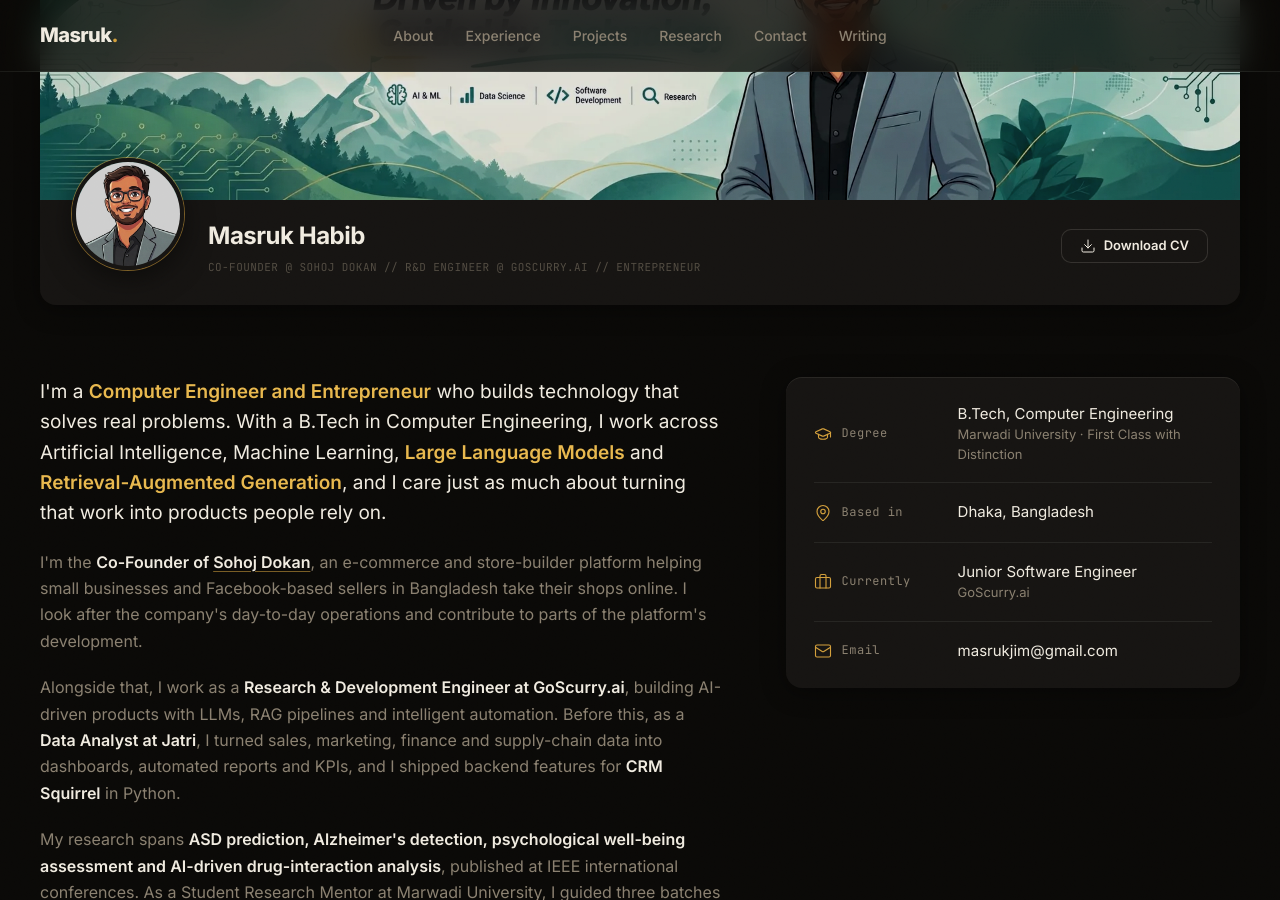
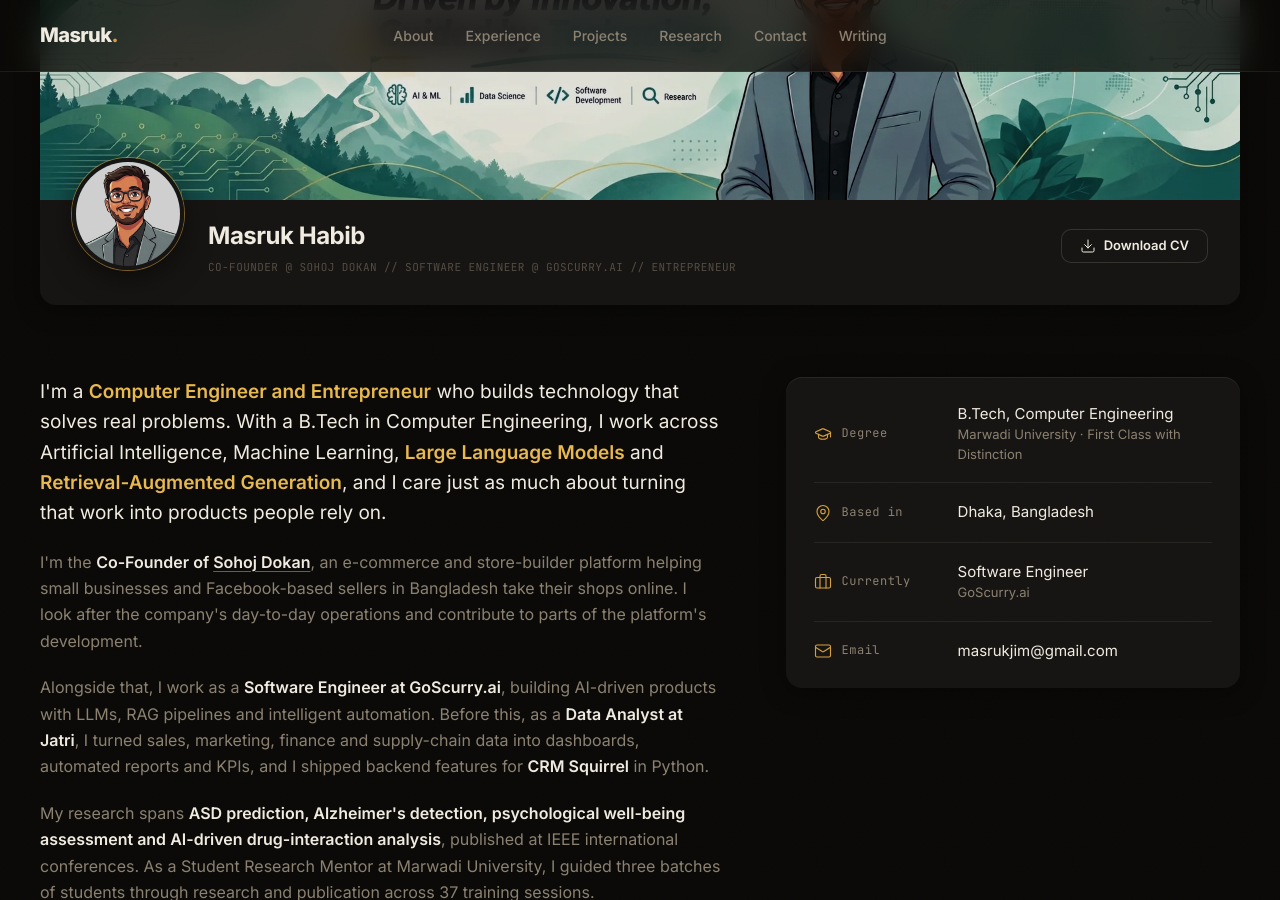
Before and after one commit to MasrukHabib/MasrukHabib.github.io, a Jekyll site: the page built from index.html, in a window 1280 px wide and 900 px high, scrolled down 1453 px. Built offline with Jekyll 4.4.1, drawn with Linux system fonts in a browser that asks for light colours; some of the changed text lies outside the part shown.

Commit message:
Call the GoScurry.ai role Software Engineer on the site and CV
Drop "Junior" and the old R&D Engineer title everywhere: Experience,
About, hero, profile card, meta descriptions and the JSON-LD jobTitle.
The Resume PDF is re-exported with the same change and its cache-bust
version bumped.

```diff
--- a/_includes/footer.html
+++ b/_includes/footer.html
@@ -21,7 +21,7 @@
           <h2>More</h2>
           <ul>
             <li><a href="{{ '/blog/' | relative_url }}">Writing</a></li>
-            <li><a href="{{ '/assets/cv/Masruk-Habib-Resume.pdf' | relative_url }}?v=093e090c" target="_blank" rel="noopener">Download CV</a></li>
+            <li><a href="{{ '/assets/cv/Masruk-Habib-Resume.pdf' | relative_url }}?v=36321c35" target="_blank" rel="noopener">Download CV</a></li>
             <li><a href="{{ home }}#contact">Contact</a></li>
           </ul>
         </div>
--- a/_includes/head-home.html
+++ b/_includes/head-home.html
@@ -1,9 +1,9 @@
   <title>Masruk Habib | Computer Engineer, Entrepreneur & Machine Learning Researcher</title>
-  <meta name="description" content="Portfolio of Masruk Habib, Computer Engineer and Entrepreneur, Co-Founder of Sohoj Dokan, R&D Engineer at GoScurry.ai, AI/ML & LLM researcher. IEEE-published researcher, hackathon winner, based in Dhaka, Bangladesh." />
+  <meta name="description" content="Portfolio of Masruk Habib, Computer Engineer and Entrepreneur, Co-Founder of Sohoj Dokan, Software Engineer at GoScurry.ai, AI/ML & LLM researcher. IEEE-published researcher, hackathon winner, based in Dhaka, Bangladesh." />
   <meta name="author" content="Masruk Habib" />
   <link rel="canonical" href="{{ site.url }}/" />
   <meta property="og:title" content="Masruk Habib | Computer Engineer, Entrepreneur & ML Researcher" />
-  <meta property="og:description" content="IEEE-published AI/ML researcher and R&D Engineer building intelligent systems with LLMs, RAG and data-driven insights." />
+  <meta property="og:description" content="IEEE-published AI/ML researcher and Software Engineer building intelligent systems with LLMs, RAG and data-driven insights." />
   <meta property="og:type" content="website" />
   <meta property="og:url" content="{{ site.url }}/" />
   <meta property="og:image" content="{{ site.url }}/assets/cover.jpg" />
@@ -16,7 +16,7 @@
     "@type": "Person",
     "name": "Masruk Habib",
     "url": "{{ site.url }}/",
-    "jobTitle": "R&D Engineer | AI/ML Researcher",
+    "jobTitle": "Software Engineer | AI/ML Researcher",
     "email": "mailto:masrukjim@gmail.com",
     "telephone": "+8801580996266",
     "address": { "@type": "PostalAddress", "addressLocality": "Dhaka", "addressCountry": "Bangladesh" },
--- a/index.html
+++ b/index.html
@@ -1,7 +1,7 @@
 ---
 layout: default
 ---
-{%- assign cv = '/assets/cv/Masruk-Habib-Resume.pdf' | relative_url | append: '?v=093e090c' -%}
+{%- assign cv = '/assets/cv/Masruk-Habib-Resume.pdf' | relative_url | append: '?v=36321c35' -%}
 
     <!-- ================= HERO ================= -->
     <section id="home" class="hero">
@@ -20,7 +20,7 @@
           <a href="#projects" class="btn btn-primary">View my work{% include icon.html name="arrow-right" px=16 %}</a>
           <a href="{{ cv }}" target="_blank" rel="noopener" class="btn btn-secondary">{% include icon.html name="download" px=16 %}Download CV</a>
         </div>
-        <p class="hero-meta mono reveal">R&amp;D ENGINEER @ GOSCURRY.AI // CO-FOUNDER @ SOHOJ DOKAN // DHAKA, BD</p>
+        <p class="hero-meta mono reveal">SOFTWARE ENGINEER @ GOSCURRY.AI // CO-FOUNDER @ SOHOJ DOKAN // DHAKA, BD</p>
         <ul class="hero-socials reveal" aria-label="Profiles">
           <li><a href="https://www.linkedin.com/in/masruk-habib" target="_blank" rel="noopener" aria-label="LinkedIn">{% include icon.html name="linkedin" px=20 %}</a></li>
           <li><a href="https://x.com/masruk_habib" target="_blank" rel="noopener" aria-label="X">{% include icon.html name="x-brand" px=20 %}</a></li>
@@ -67,7 +67,7 @@
             </picture>
             <div class="profile-id">
               <h3>Masruk Habib</h3>
-              <p class="arch-meta">CO-FOUNDER @ SOHOJ DOKAN // R&amp;D ENGINEER @ GOSCURRY.AI // ENTREPRENEUR</p>
+              <p class="arch-meta">CO-FOUNDER @ SOHOJ DOKAN // SOFTWARE ENGINEER @ GOSCURRY.AI // ENTREPRENEUR</p>
             </div>
             <a href="{{ cv }}" target="_blank" rel="noopener" class="btn btn-secondary btn-sm">{% include icon.html name="download" px=16 %}Download CV</a>
           </div>
@@ -88,7 +88,7 @@
               platform's development.
             </p>
             <p>
-              Alongside that, I work as a <strong>Research &amp; Development Engineer at GoScurry.ai</strong>, building
+              Alongside that, I work as a <strong>Software Engineer at GoScurry.ai</strong>, building
               AI-driven products with LLMs, RAG pipelines and intelligent automation. Before this, as a
               <strong>Data Analyst at Jatri</strong>, I turned sales, marketing, finance and supply-chain data into
               dashboards, automated reports and KPIs, and I shipped backend features for <strong>CRM Squirrel</strong> in Python.
@@ -105,7 +105,7 @@
             <dl>
               <div><dt>{% include icon.html name="graduation-cap" %}Degree</dt><dd>B.Tech, Computer Engineering<small>Marwadi University · First Class with Distinction</small></dd></div>
               <div><dt>{% include icon.html name="map-pin" %}Based in</dt><dd>Dhaka, Bangladesh</dd></div>
-              <div><dt>{% include icon.html name="briefcase" %}Currently</dt><dd>Junior Software Engineer<small>GoScurry.ai</small></dd></div>
+              <div><dt>{% include icon.html name="briefcase" %}Currently</dt><dd>Software Engineer<small>GoScurry.ai</small></dd></div>
               <div><dt>{% include icon.html name="mail" %}Email</dt><dd><a href="mailto:masrukjim@gmail.com">masrukjim@gmail.com</a></dd></div>
             </dl>
           </aside>
@@ -148,7 +148,7 @@
 
         <ol class="exp-list">
           <li class="exp-card card reveal">
-            <header><h3>Junior Software Engineer</h3><span class="pill pill-live"><span class="status-dot" aria-hidden="true"></span>Current</span></header>
+            <header><h3>Software Engineer</h3><span class="pill pill-live"><span class="status-dot" aria-hidden="true"></span>Current</span></header>
             <p class="exp-org">{% include icon.html name="building-2" px=16 %}GoScurry.ai · Chiang Mai, Thailand (Remote)</p>
             <p class="arch-meta">APR 2026 // PRESENT // AI MEETING INTELLIGENCE · REACT 19 · TYPESCRIPT · FASTAPI · POSTGRESQL</p>
             <ul>
```
Also changed, not shown: 1 other file.
